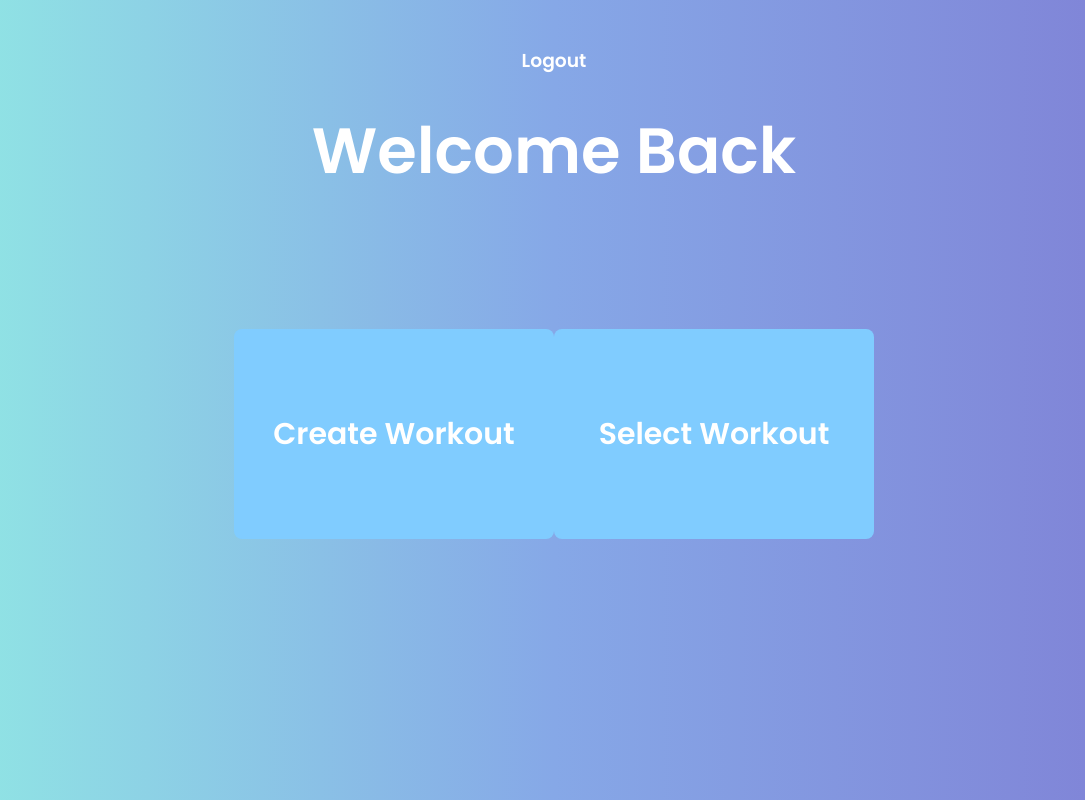
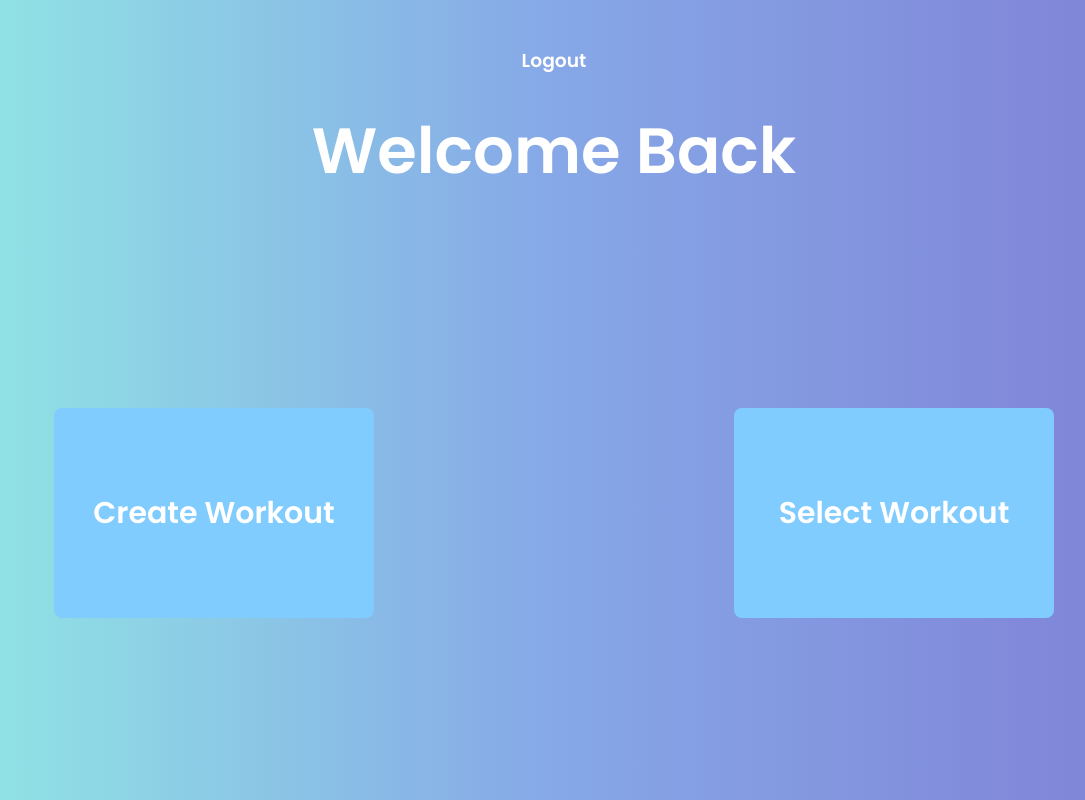
Before and after one commit to flcf/workouttimerproj, a React (Create React App) app: page / in a window 1280 px wide. Shown: the whole page, without its empty margins (86-1171 px from the left). Built offline with nearby package versions, Linux system fonts and the light colour scheme.

Commit message:
fixed Homepage.css

```diff
--- a/src/Components/OptionCard.css
+++ b/src/Components/OptionCard.css
@@ -5,7 +5,6 @@
   color: white;
   height: 210px;
   width: 320px;
-  position: center;
 
 
 
--- a/src/Containers/HomePage.css
+++ b/src/Containers/HomePage.css
@@ -1,6 +1,9 @@
 .flex-container{
   display:flex;
   margin-top: 22%;
+  justify-content: space-between;
+  width: 1000px;
+
 
 
 
--- a/src/Containers/HomePage.js
+++ b/src/Containers/HomePage.js
@@ -17,10 +17,10 @@ function HomePage(){
       <Title info={ "Welcome Back"}/>
       <div className='flex-container'>
           <Link to={"/CreateWorkout"}>
-              <button type='button' className='  grow br3 bn-ns buttonStyle'>Create Workout</button>
+              <button type='button' className=' grow br3 bn-ns buttonStyle'>Create Workout</button>
           </Link>
           <Link to={"/SelectWorkout"}>
-              <button type='button' className='grow br3 bn-ns buttonStyle' > Select Workout</button>
+              <button type='button' className=' grow br3 bn-ns buttonStyle' > Select Workout</button>
           </Link>
 
       </div>
```
